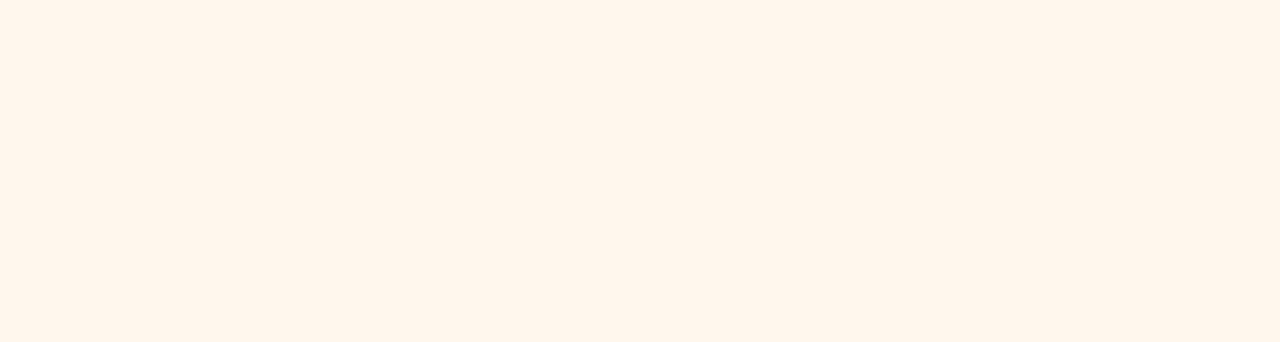
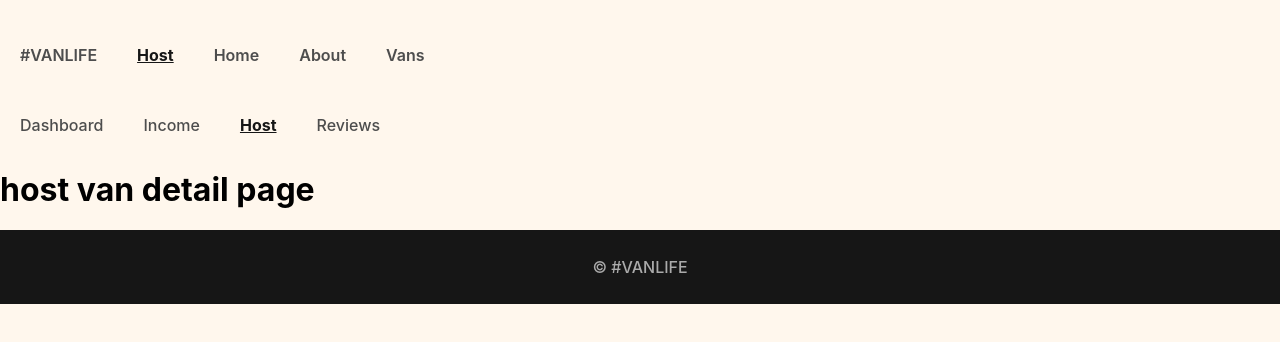
Before and after one commit to dkmakyer/AdvancedReactRouterTutorial-, a React (Vite) app: page /host/vans/1 in a window 1280 px wide. Before the commit this address had no page. Shown: the top 342 px of the page. Built offline with nearby package versions, Linux system fonts and the light colour scheme; what miragejs would draw is missing.

Commit message:
introduced index routes

```diff
--- a/src/App.jsx
+++ b/src/App.jsx
@@ -1,5 +1,5 @@
 import React from 'react'
-import { BrowserRouter, Routes, Route, Link } from 'react-router-dom'
+import { BrowserRouter, Routes, Route} from 'react-router-dom'
 import About from './pages/About'
 import Home from './pages/Home'
 import Vans from './pages/Vans'
@@ -8,20 +8,28 @@ import Layout from './components/Layout'
 import Dashboard from './pages/host/Dashboard'
 import Income from './pages/host/Income'
 import Reviews from './pages/host/Reviews'
+import HostLayout from './components/HostLayout'
+import HostVans from './pages/host/HostVans'
+import HostVanDetail from './pages/host/HostVanDetail'
 
 const App = () => {
   return (
     <div>
       <BrowserRouter>
         <Routes>
-          <Route element={<Layout />}>
-            <Route path="/" element={<Home />} />
-            <Route path="/about" element={<About />} />
-            <Route path="/vans" element={<Vans />} />
-            <Route path="/vans/:id" element={<VanDetail />} />
-            <Route path="/host" element={<Dashboard/>}/>
-            <Route path="/host/income" element={<Income/>}/>
-            <Route path="/host/reviews" element={<Reviews/>}/>
+          <Route path="/" element={<Layout />}>
+            <Route index element={<Home />} />
+            <Route path="about" element={<About />} />
+            <Route path="vans" element={<Vans />} />
+            <Route path="vans/:id" element={<VanDetail />} />
+
+            <Route path="host" element={<HostLayout />}>
+              <Route index element={<Dashboard />} />
+              <Route path="income" element={<Income />} />
+              <Route path="reviews" element={<Reviews />} />
+              <Route path="vans" element={<HostVans/>}/>
+                <Route path="vans/:id" element={<HostVanDetail/>}/>
+            </Route>
           </Route>
         </Routes>
       </BrowserRouter>
--- /dev/null
+++ b/src/components/Footer.jsx
@@ -0,0 +1,13 @@
+import React from 'react'
+
+const Footer = () => {
+  return (
+    <>
+        <footer>
+            &#169; #VANLIFE
+        </footer>
+    </>
+  )
+}
+
+export default Footer
--- a/src/components/Header.jsx
+++ b/src/components/Header.jsx
@@ -1,16 +1,22 @@
 import React from 'react'
-import { Link } from 'react-router-dom'
+import { NavLink, Link } from 'react-router-dom'
 
 const Header = () => {
+    const active = {
+        fontWeight : "bold",
+        textDecoration : "underline",
+        color: "#161616"
+    };
+
     return (
         <div>
             <header>
                 <Link to="/">#VANLIFE</Link>
                 <nav>
-                    <Link to="/host">Host</Link>
-                    <Link to="/">Home</Link>
-                    <Link to="/about">About</Link>
-                    <Link to="/vans">Vans</Link>
+                    <NavLink style={({isActive})=> isActive ? active : null} to="/host">Host</NavLink>
+                    <NavLink style={({isActive})=> isActive ? active : null} to="/">Home</NavLink>
+                    <NavLink style={({isActive})=> isActive ? active : null} to="/about">About</NavLink>
+                    <NavLink style={({isActive})=> isActive ? active : null} to="/vans">Vans</NavLink>
                 </nav>
             </header>
         </div>
--- /dev/null
+++ b/src/components/HostLayout.jsx
@@ -0,0 +1,24 @@
+import React from 'react'
+import { NavLink, Outlet } from 'react-router-dom'
+
+const HostLayout = () => {
+    const activeLink = {
+        fontWeight: "bold",
+        textDecoration : "underline",
+        color : "#161616"
+    }
+
+    return (
+        <>
+            <nav className='host-nav'>
+                <NavLink style={({isActive})=>isActive ? activeLink : null} to="/host" end>Dashboard</NavLink>
+                <NavLink style={({isActive})=>isActive ? activeLink : null} to="/host/income">Income</NavLink>
+                <NavLink style={({isActive})=> isActive ? activeLink : null} to="/host/vans">Host</NavLink>
+                <NavLink style={({isActive})=>isActive ? activeLink : null} to="/host/reviews">Reviews</NavLink>
+            </nav>
+            <Outlet />
+        </>
+    )
+}
+
+export default HostLayout
--- a/src/components/Layout.jsx
+++ b/src/components/Layout.jsx
@@ -1,12 +1,14 @@
 import React from 'react'
 import { Outlet } from 'react-router-dom'
 import Header from './Header'
+import Footer from './Footer'
 
 const Layout = () => {
   return (
     <div>
       <Header/>
       <Outlet/>
+      <Footer/>
     </div>
   )
 }
--- a/src/pages/host/Dashboard.jsx
+++ b/src/pages/host/Dashboard.jsx
@@ -1,9 +1,11 @@
 import React from 'react'
+import { Outlet } from 'react-router-dom'
 
 const Dashboard = () => {
     return (
         <div>
             <h1>this is the host</h1>
+            <Outlet/>
         </div>
     )
 }
--- /dev/null
+++ b/src/pages/host/HostVanDetail.jsx
@@ -0,0 +1,11 @@
+import React from 'react'
+
+const HostVanDetail = () => {
+  return (
+    <>
+      <h1>host van detail page</h1>
+    </>
+  )
+}
+
+export default HostVanDetail
--- /dev/null
+++ b/src/pages/host/HostVans.jsx
@@ -0,0 +1,47 @@
+import React from 'react'
+import { Link } from 'react-router-dom';
+
+const HostVans = () => {
+
+  let [vans, setVans] = React.useState([]);
+
+
+  React.useEffect(() => {
+    fetch("api/host/vans")
+      .then(res => res.json())
+      .then(data => setVans(data.vans))
+  }, [])
+
+  const vanRented = vans.map(van =>{
+    <Link to={`/host/vans/${van.id}`} key={van.id} className='host-van-link-wrapper'>
+      <div className='host-van-single' key={van.id}>
+        <img src={van.imageUrl} alt={`Photo of ${van.name}`} />
+        <div className='host-van-info'>
+            <h3>{van.name}</h3>
+            <p>${van.price}/day</p>
+        </div>
+      </div>
+    </Link>
+  })
+
+
+
+  return (
+    <>
+      <h1 className='host-vans-title'>Your Listed Vans</h1>
+      <div className='host-vans-list'>
+        {
+          vans.length > 0 ? (
+            <section>
+              {vanRented}
+            </section>
+          ) : (
+            <h2>Loading...</h2>
+          )
+        }
+      </div>
+    </>
+  )
+}
+
+export default HostVans
```
